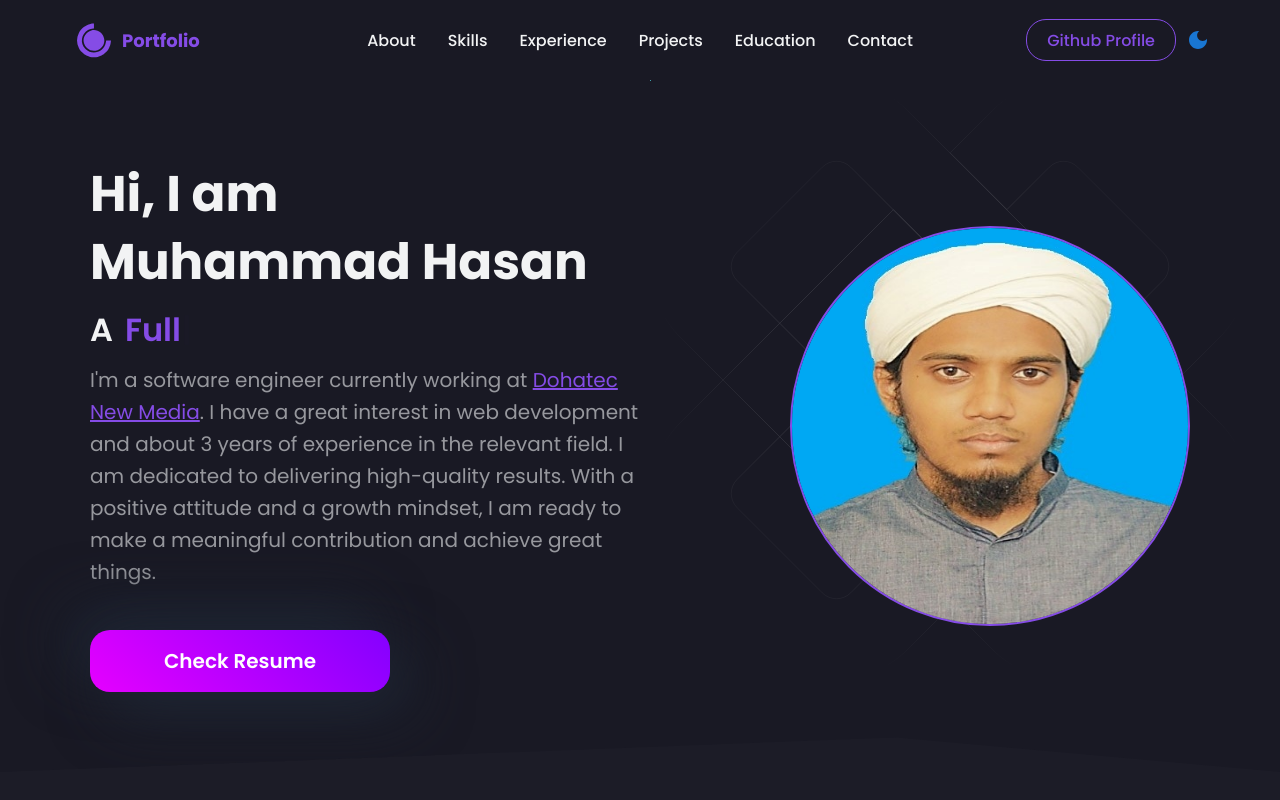
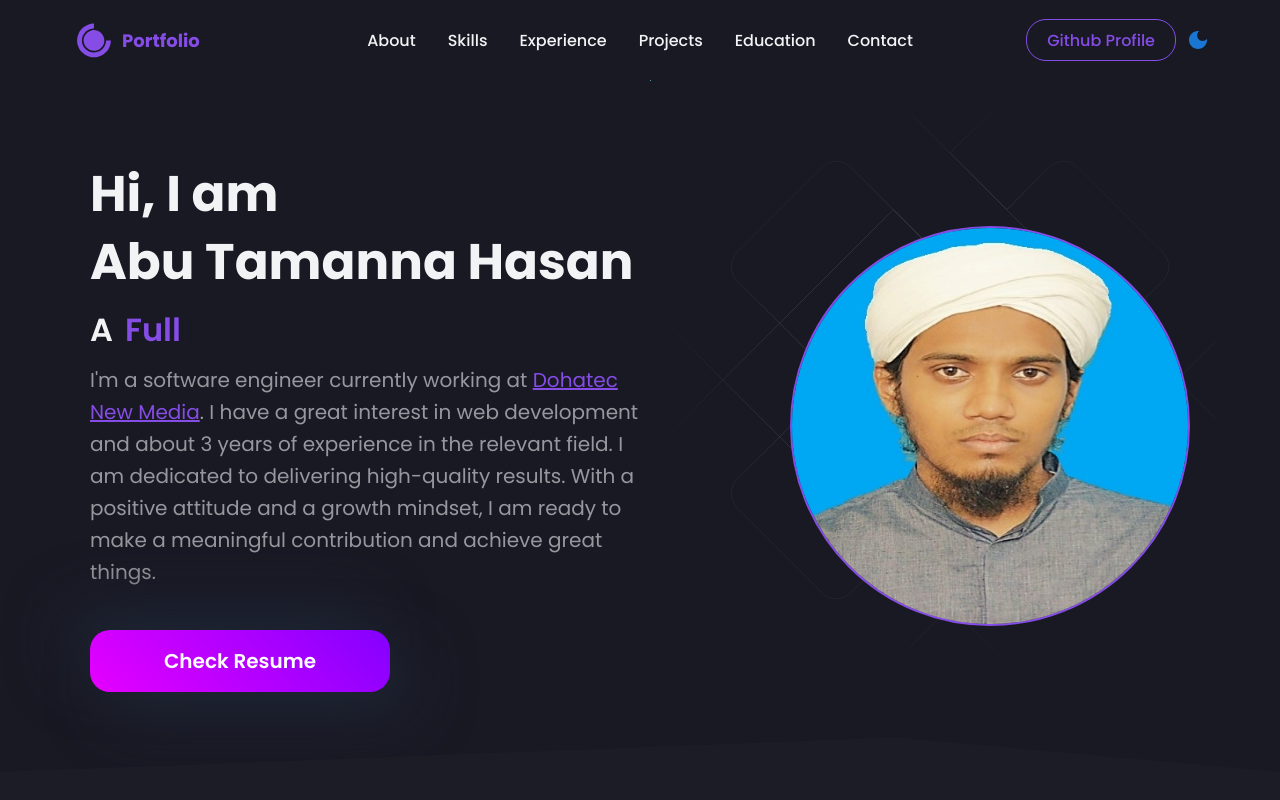
Before and after one commit to hasancsecu/portfolio, a React (Create React App) app: page / in a window 1280 px wide. Shown: the top 800 px of the page. Built offline with nearby package versions, Linux system fonts and the light colour scheme.

Commit message:
refactor

```diff
--- a/public/index.html
+++ b/public/index.html
@@ -1,12 +1,14 @@
 <!DOCTYPE html>
 <html lang="en">
-
   <head>
     <meta charset="utf-8" />
     <link rel="icon" href="%PUBLIC_URL%/favicon.ico" />
     <meta name="viewport" content="width=device-width, initial-scale=1" />
     <meta name="theme-color" content="#000000" />
-  <meta name="description" content="Web site created using create-react-app" />
+    <meta
+      name="description"
+      content="Web site created using create-react-app"
+    />
     <link rel="apple-touch-icon" href="%PUBLIC_URL%/favicon.ico" />
     <!--
       manifest.json provides metadata used when your web app is installed on a
@@ -22,7 +24,7 @@
       work correctly both with client-side routing and a non-root public URL.
       Learn how to configure a non-root public URL by running `npm run build`.
     -->
-  <title>Muhammad Hasan | Full Stack Web Developer</title>
+    <title>Abu Tamanna Hasan | Full Stack Web Developer</title>
   </head>
 
   <body>
@@ -39,5 +41,4 @@
       To create a production bundle, use `npm run build` or `yarn build`.
     -->
   </body>
-
 </html>
--- a/src/components/Footer/index.js
+++ b/src/components/Footer/index.js
@@ -1,8 +1,8 @@
-import styled from 'styled-components';
-import FacebookIcon from '@mui/icons-material/Facebook';
-import LinkedInIcon from '@mui/icons-material/LinkedIn';
-import { Bio } from '../../data/constants';
-import { FaSkype } from 'react-icons/fa';
+import styled from "styled-components";
+import FacebookIcon from "@mui/icons-material/Facebook";
+import LinkedInIcon from "@mui/icons-material/LinkedIn";
+import { Bio } from "../../data/constants";
+import { FaSkype } from "react-icons/fa";
 
 const FooterContainer = styled.div`
   width: 100%;
@@ -86,7 +86,7 @@ function Footer() {
   return (
     <FooterContainer>
       <FooterWrapper>
-                <Logo>Muhammad Hasan</Logo>
+        <Logo>Abu Tamanna Hasan</Logo>
         <Nav>
           <NavLink href="#about">About</NavLink>
           <NavLink href="#skills">Skills</NavLink>
@@ -106,7 +106,9 @@ function Footer() {
             <FaSkype />
           </SocialMediaIcon>
         </SocialMediaIcons>
-                <Copyright>&copy; 2024 Muhammad Hasan. All rights reserved.</Copyright>
+        <Copyright>
+          &copy; 2024 Abu Tamanna Hasan. All rights reserved.
+        </Copyright>
       </FooterWrapper>
     </FooterContainer>
   );
--- a/src/data/constants.js
+++ b/src/data/constants.js
@@ -1,5 +1,5 @@
 export const Bio = {
-  name: "Muhammad Hasan",
+  name: "Abu Tamanna Hasan",
   roles: ["Full Stack Web Developer", "Programmer"],
   description:
     "I'm a software engineer currently working at <a href='https://dohatec.com/' target='_blank'>Dohatec New Media</a>. I have a great interest in web development and about 3 years of experience in the relevant field. I am dedicated to delivering high-quality results. With a positive attitude and a growth mindset, I am ready to make a meaningful contribution and achieve great things.",
```
Lines whose indentation alone changed are shown as unchanged.
